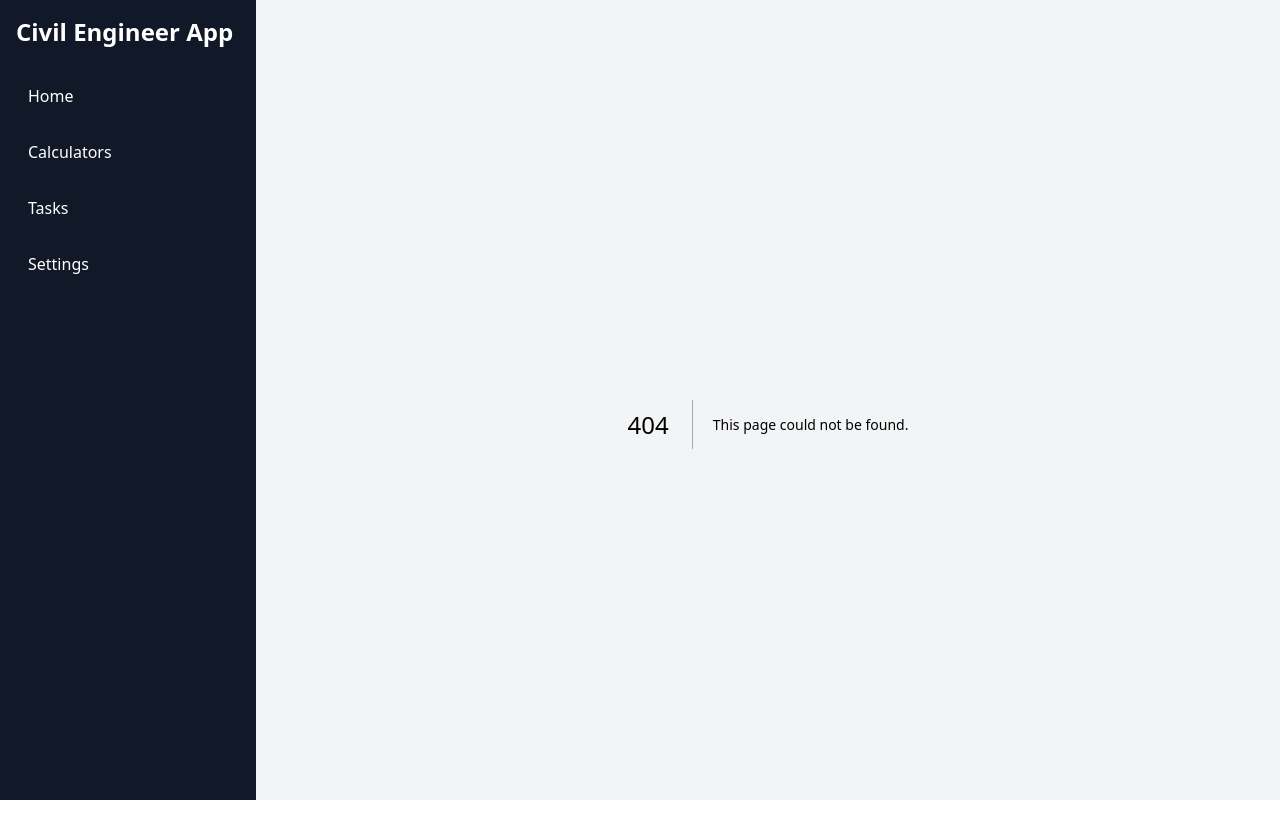
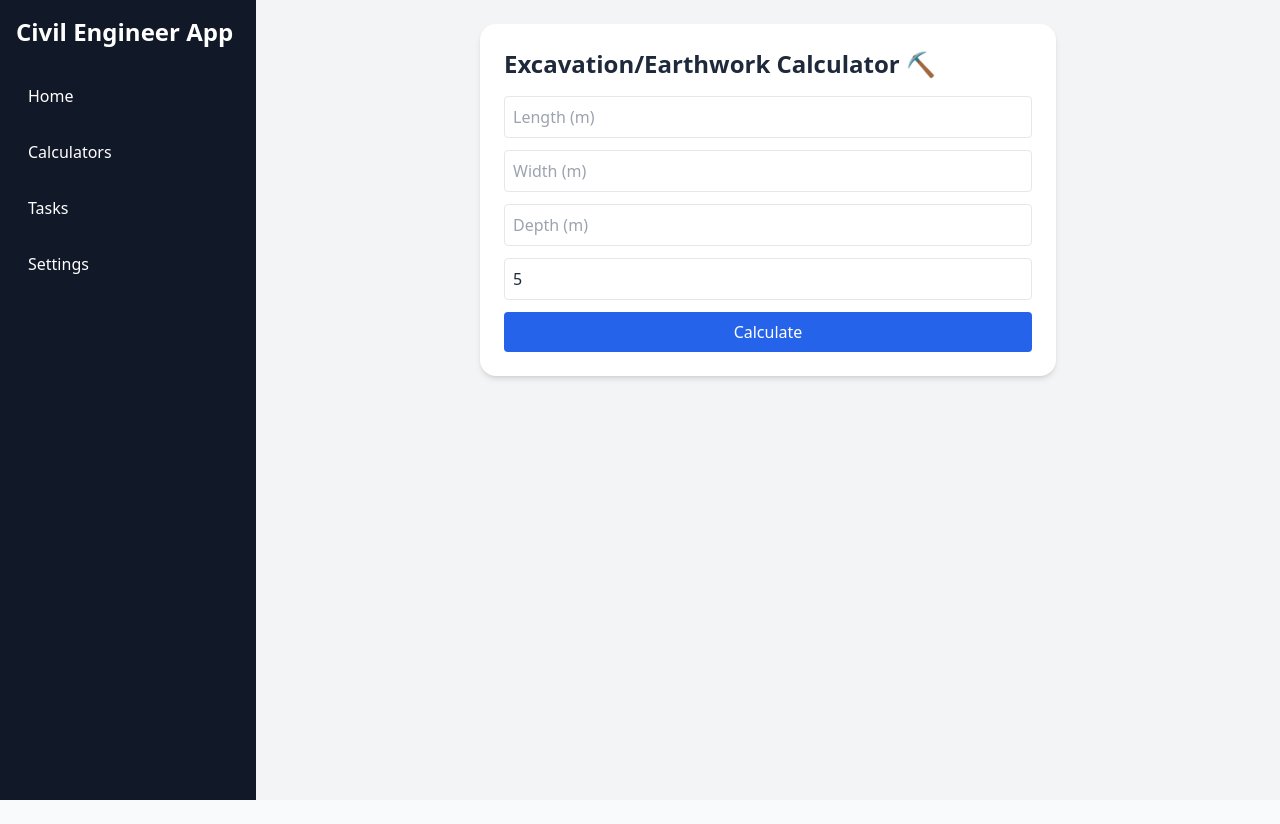
Before and after one commit to shadabalam117/CiviPilot, a Next.js app: page /calculators/excavation in a window 1280 px wide. Before the commit this address had no page. After the commit the page ends 800 px from the top, so only its background shows below. Built offline with nearby package versions, Linux system fonts and the light colour scheme.

Commit message:
Create page.tsx

```diff
--- /dev/null
+++ b/app/calculators/excavation/page.tsx
@@ -0,0 +1,81 @@
+"use client";
+
+import { useState } from "react";
+
+export default function ExcavationCalculator() {
+  const [length, setLength] = useState("");
+  const [width, setWidth] = useState("");
+  const [depth, setDepth] = useState("");
+  const [wastagePercent, setWastagePercent] = useState("5"); // default 5%
+  const [volume, setVolume] = useState<number | null>(null);
+
+  const calculateVolume = () => {
+    const L = parseFloat(length);
+    const W = parseFloat(width);
+    const D = parseFloat(depth);
+    const wastage = parseFloat(wastagePercent);
+
+    if ([L, W, D, wastage].some((v) => isNaN(v) || v <= 0)) {
+      alert("Please enter valid numbers");
+      return;
+    }
+
+    // Volume in cubic meters
+    let vol = L * W * D;
+
+    // Include wastage
+    vol *= 1 + wastage / 100;
+
+    setVolume(parseFloat(vol.toFixed(3)));
+  };
+
+  return (
+    <div className="p-6 max-w-xl mx-auto bg-white rounded-2xl shadow-md">
+      <h1 className="text-2xl font-bold mb-4">Excavation/Earthwork Calculator ⛏️</h1>
+
+      <div className="space-y-3">
+        <input
+          type="number"
+          placeholder="Length (m)"
+          value={length}
+          onChange={(e) => setLength(e.target.value)}
+          className="border p-2 w-full rounded"
+        />
+        <input
+          type="number"
+          placeholder="Width (m)"
+          value={width}
+          onChange={(e) => setWidth(e.target.value)}
+          className="border p-2 w-full rounded"
+        />
+        <input
+          type="number"
+          placeholder="Depth (m)"
+          value={depth}
+          onChange={(e) => setDepth(e.target.value)}
+          className="border p-2 w-full rounded"
+        />
+        <input
+          type="number"
+          placeholder="Wastage (%)"
+          value={wastagePercent}
+          onChange={(e) => setWastagePercent(e.target.value)}
+          className="border p-2 w-full rounded"
+        />
+
+        <button
+          onClick={calculateVolume}
+          className="bg-blue-600 text-white px-4 py-2 w-full rounded hover:bg-blue-700"
+        >
+          Calculate
+        </button>
+      </div>
+
+      {volume !== null && (
+        <div className="mt-4 p-4 bg-gray-100 rounded-lg">
+          <p>Excavation Volume: {volume} m³</p>
+        </div>
+      )}
+    </div>
+  );
+}
```
